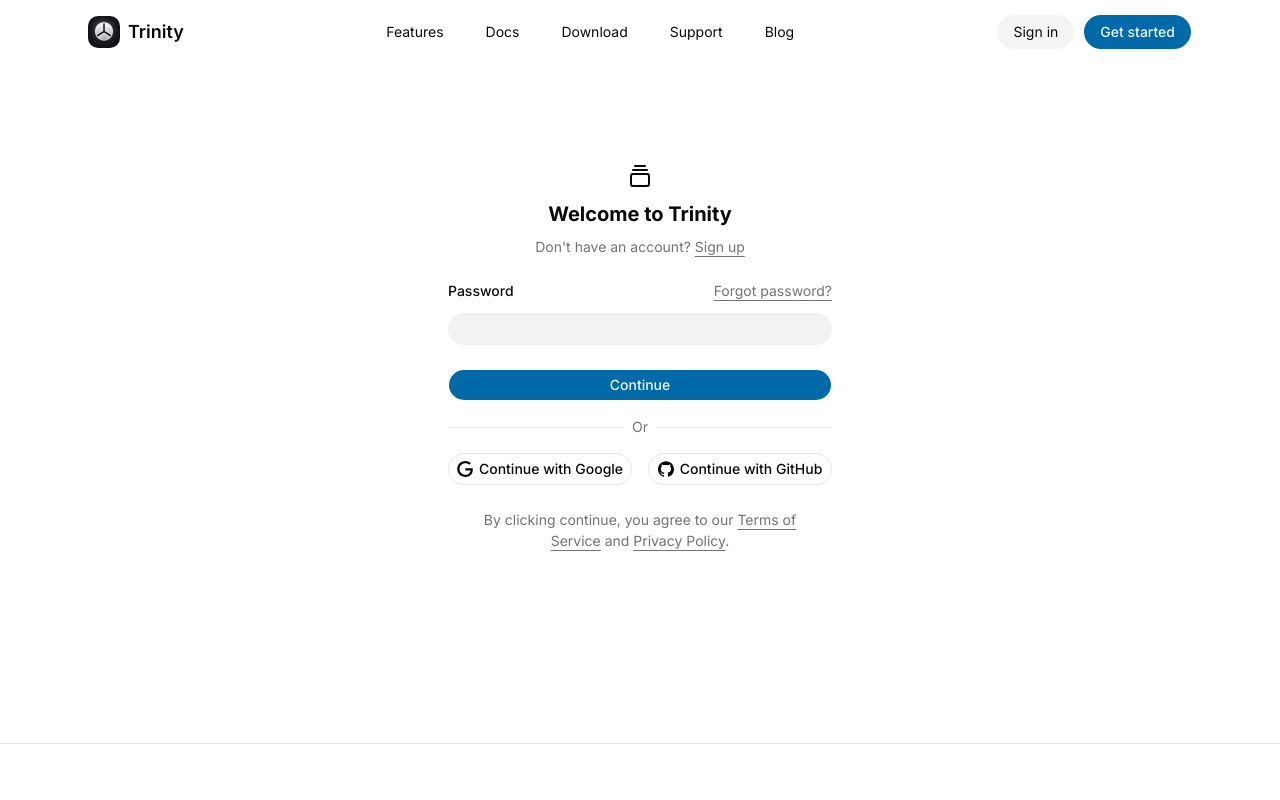
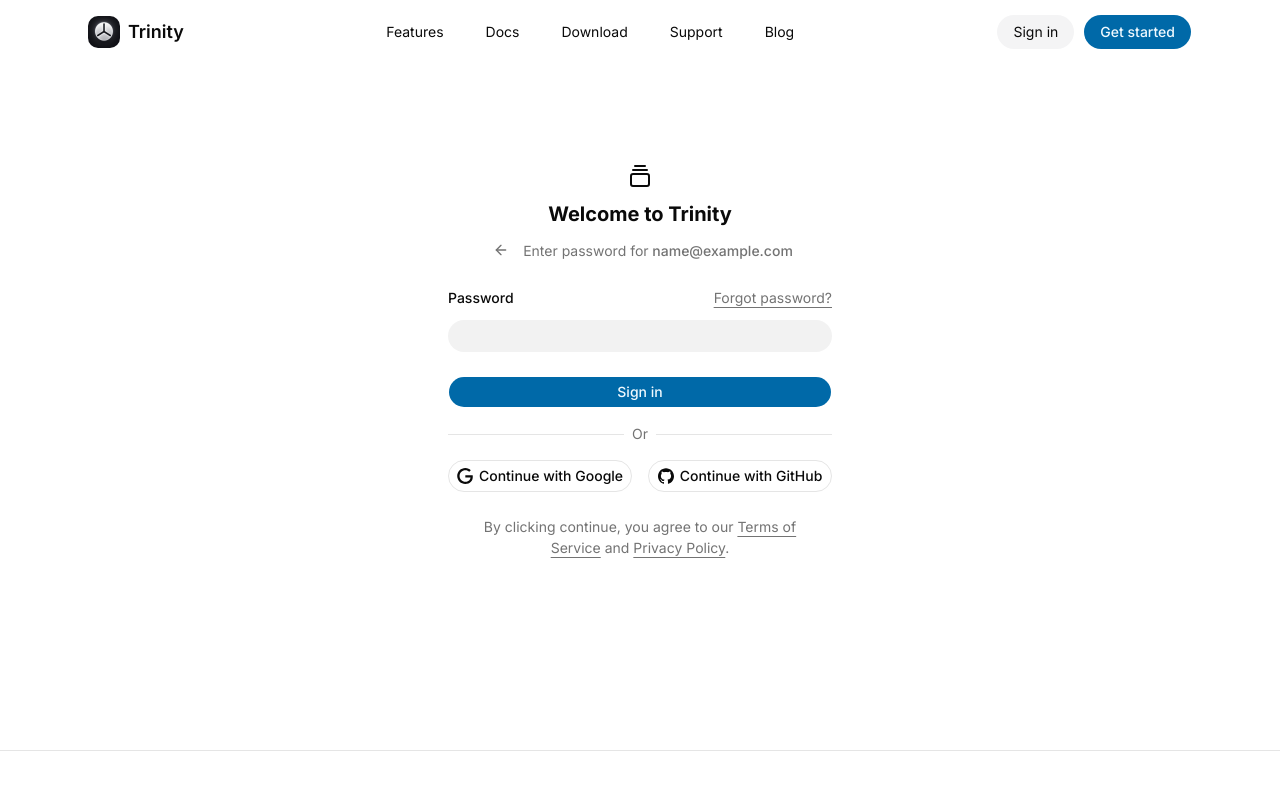
Before and after one commit to shravzzv/trinity, a Next.js app: page /signin in a window 1280 px wide. Both pictures are taken after typing "name@example.com" into the empty fields and a click on the button "Continue". Shown: the top 800 px of the page. Built offline with nearby package versions, Linux system fonts and the light colour scheme.

Commit message:
feat: show input email in form header while showing password in signin form

```diff
--- a/components/signin-form.tsx
+++ b/components/signin-form.tsx
@@ -1,6 +1,6 @@
 'use client'
 
-import { GalleryVerticalEnd } from 'lucide-react'
+import { ArrowLeft, GalleryVerticalEnd } from 'lucide-react'
 import { cn } from '@/lib/utils'
 import { Button } from '@/components/ui/button'
 import {
@@ -44,6 +44,7 @@ export function SigninForm({
   )
 
   const {
+    watch,
     control,
     handleSubmit,
     formState: { isSubmitting },
@@ -56,7 +57,14 @@ export function SigninForm({
   })
 
   const onSubmit = (data: SignInFormValues) => {
-    setShowPasswordStep(true)
+    if (!showPasswordStep) {
+      setShowPasswordStep(true)
+      console.log(data)
+      return
+    }
+
+    // todo: action call here
+
     console.log(data)
   }
 
@@ -74,9 +82,28 @@ export function SigninForm({
 
             <h1 className='text-xl font-bold'>Welcome to Trinity</h1>
 
-            <FieldDescription>
-              Don&apos;t have an account? <Link href='/signup'>Sign up</Link>
-            </FieldDescription>
+            {showPasswordStep ? (
+              <FieldDescription className='flex w-full items-center justify-center gap-2'>
+                <Button
+                  type='button'
+                  size='icon-sm'
+                  variant='ghost'
+                  onClick={() => setShowPasswordStep(false)}
+                >
+                  <ArrowLeft className='size-4' />
+                  <span className='sr-only'>Back</span>
+                </Button>
+
+                <span className='min-w-0 truncate'>
+                  Enter password for
+                  <span className='font-medium'> {watch('email')}</span>
+                </span>
+              </FieldDescription>
+            ) : (
+              <FieldDescription>
+                Don&apos;t have an account? <Link href='/signup'>Sign up</Link>
+              </FieldDescription>
+            )}
           </div>
 
           <AnimatePresence mode='wait' initial={false}>
@@ -152,7 +179,7 @@ export function SigninForm({
 
           <Field>
             <Button type='submit' disabled={isSubmitting}>
-              Continue
+              {showPasswordStep ? 'Sign in' : 'Continue'}
             </Button>
           </Field>
 
```
